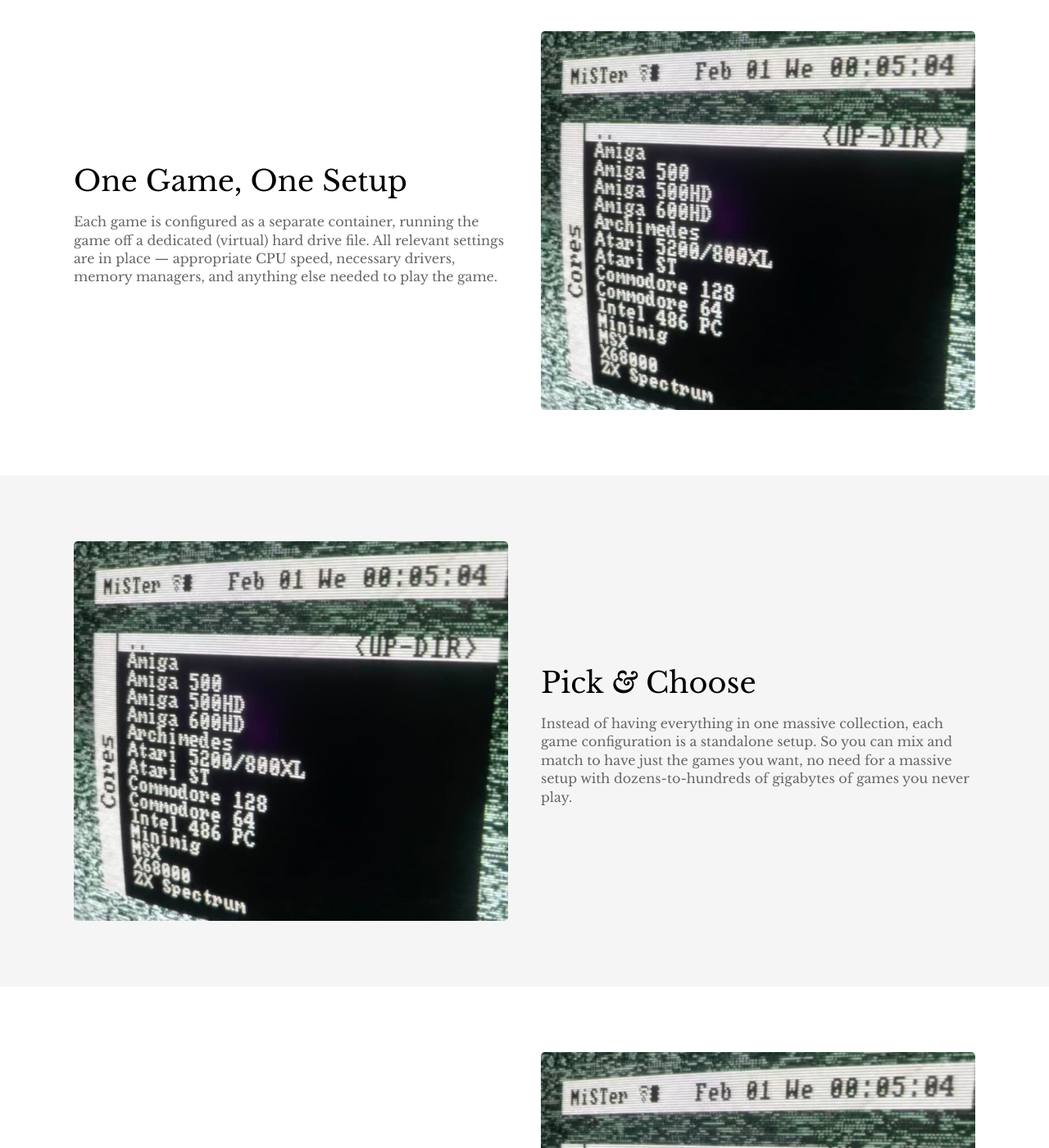
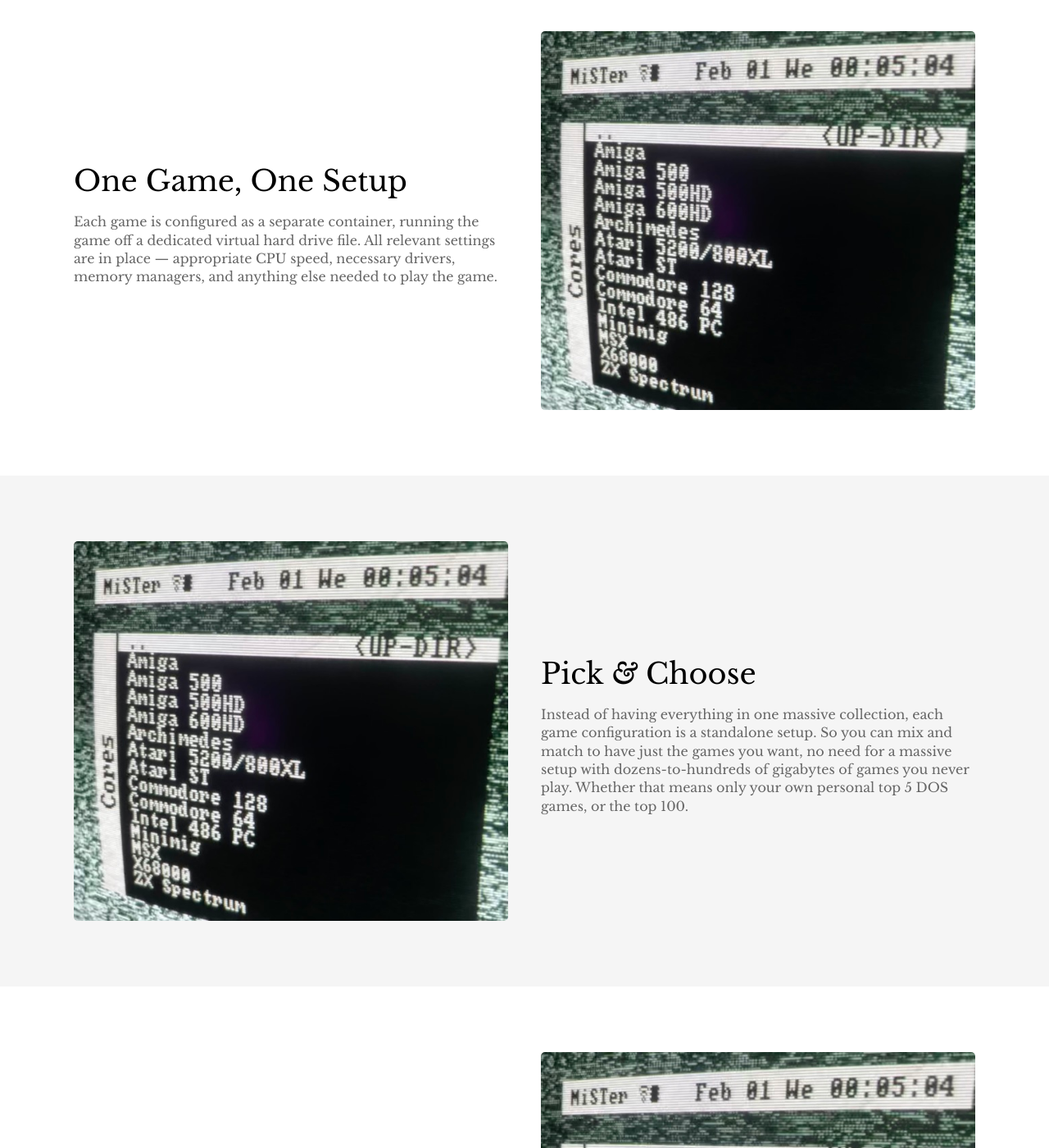
Before and after one commit to 0mhz-net/0mhz-net.github.io, a Jekyll site: the page built from index.html, in a window 1280 px wide and 1400 px high, scrolled down 1769 px. Shown: the whole window at 82% size. Built offline with Jekyll 4.4.1, drawn with Linux system fonts in a browser that asks for light colours.

Commit message:
Copy improvements

```diff
--- a/index.html
+++ b/index.html
@@ -44,7 +44,7 @@
 		<div class="container flex">
 			<div class="text">
 				<h2>One Game, One Setup</h2>
-				<p>Each game is configured as a separate container, running the game off a dedicated (virtual) hard drive file. All relevant settings are in place — appropriate CPU speed, necessary drivers, memory managers, and anything else needed to play the game.</p>
+				<p>Each game is configured as a separate container, running the game off a dedicated virtual hard drive file. All relevant settings are in place — appropriate CPU speed, necessary drivers, memory managers, and anything else needed to play the game.</p>
 			</div>
 			<div class="image">
 				<img src="{{ site.baseurl }}/images/placeholder.jpg" alt="Screenshot" class="screenshot" />
@@ -56,7 +56,7 @@
 		<div class="container flex">
 			<div class="text">
 				<h2>Pick <em>&amp;</em> Choose</h2>
-				<p>Instead of having everything in one massive collection, each game configuration is a standalone setup. So you can mix and match to have just the games you want, no need for a massive setup with dozens-to-hundreds of gigabytes of games you never play.</p>
+				<p>Instead of having everything in one massive collection, each game configuration is a standalone setup. So you can mix and match to have just the games you want, no need for a massive setup with dozens-to-hundreds of gigabytes of games you never play. Whether that means only your own personal top 5 DOS games, or the top 100.</p>
 			</div>
 			<div class="image">
 				<img src="{{ site.baseurl }}/images/placeholder.jpg" alt="Screenshot" class="screenshot" />
```
